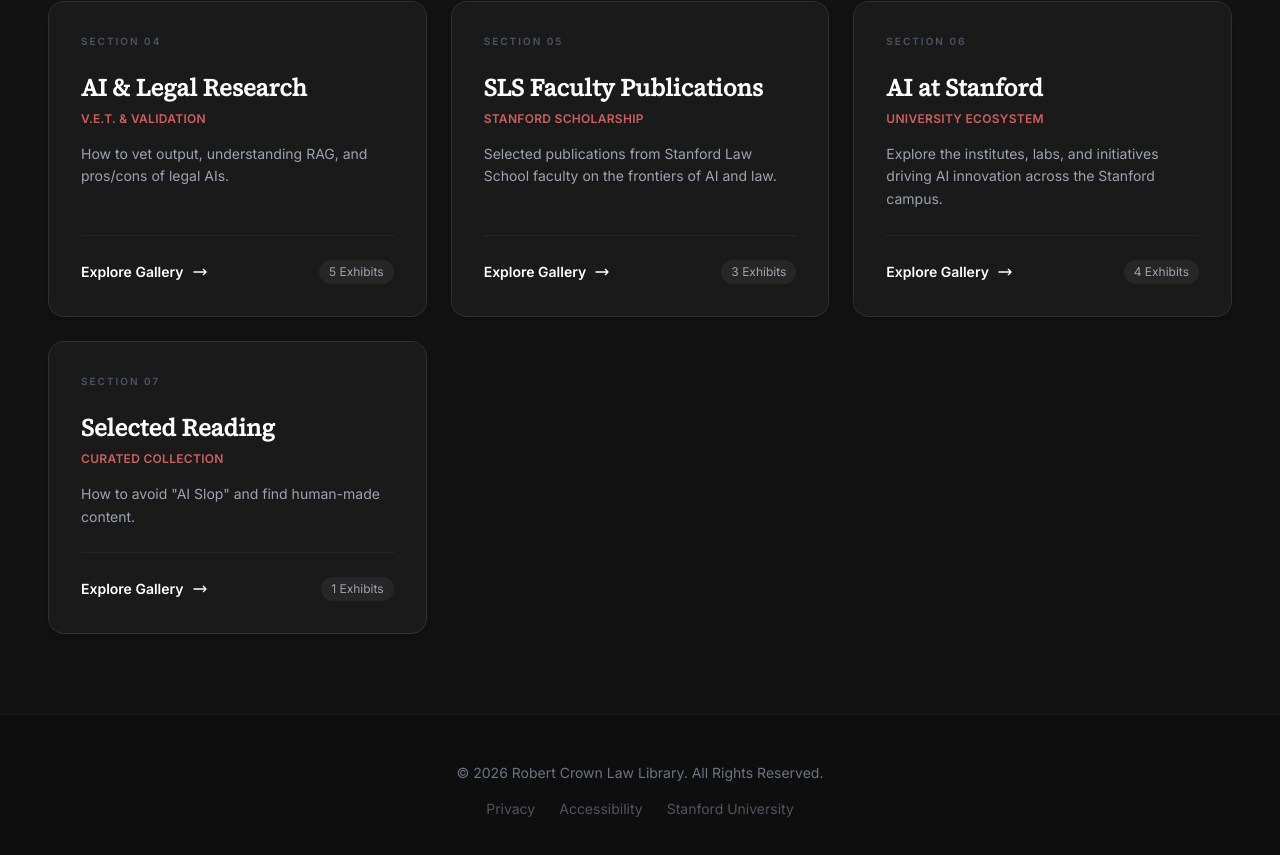
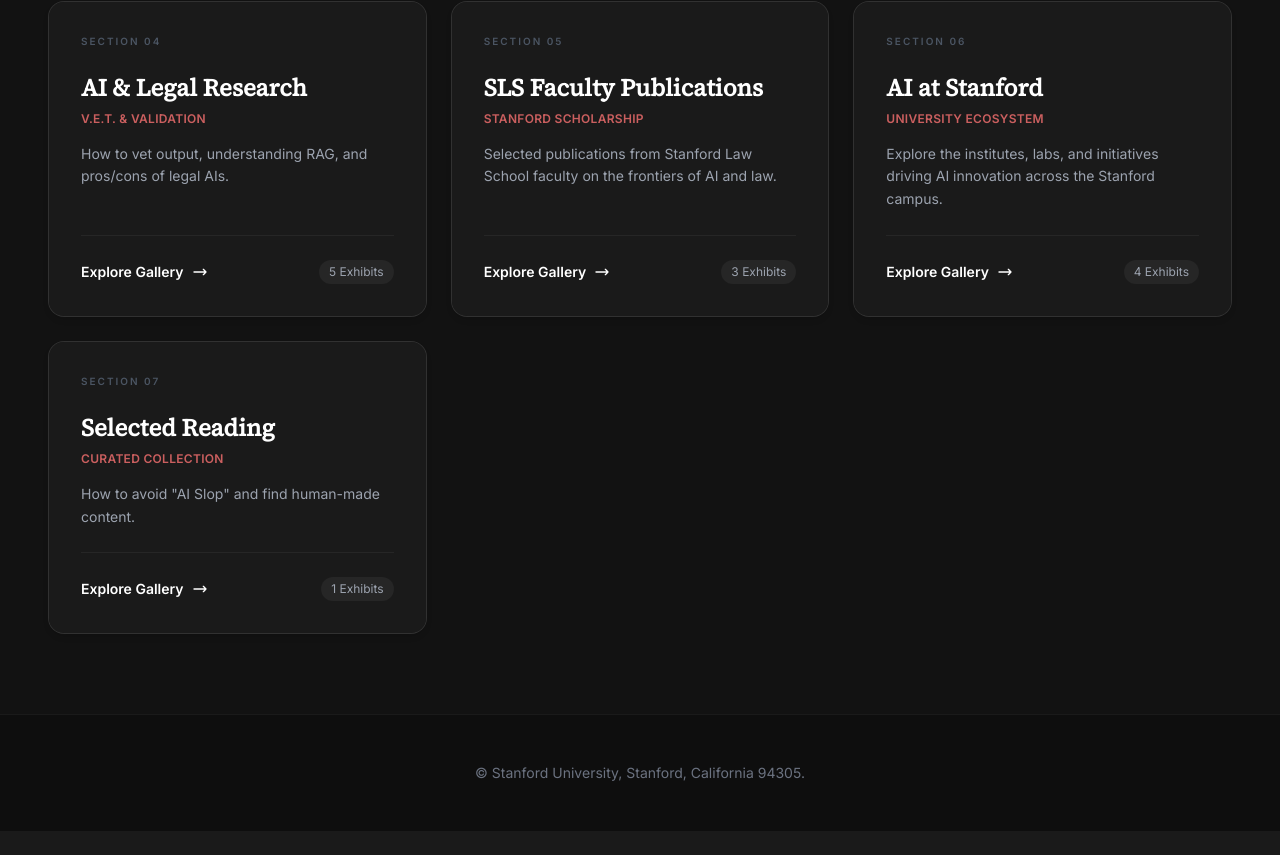
Before and after one commit to whuggins-RCLL/AI-at-the-Robert-Crown-Law-Library, a React (Vite) app: page / in a window 1280 px wide. Shown: the part 1296-2151 px from the top of the page. After the commit the page ends 2127 px from the top, so only its background shows below. Built offline with nearby package versions, Linux system fonts and the light colour scheme.

Commit message:
feat: Update footer copyright and attribution
Replaces the previous footer text with updated copyright information including the university and location. Removes specific links for privacy and accessibility from the footer, simplifying its content.

```diff
--- a/App.tsx
+++ b/App.tsx
@@ -300,12 +300,7 @@
 
       {/* Footer */}
       <footer className="relative z-10 py-12 text-center text-gray-500 text-sm border-t border-gray-200 dark:border-white/5 bg-gray-100 dark:bg-black/20">
-        <p>&copy; 2026 Robert Crown Law Library. All Rights Reserved.</p>
-        <div className="mt-4 flex justify-center space-x-6 opacity-70 items-center">
-           <span>Privacy</span>
-           <span>Accessibility</span>
-           <span>Stanford University</span>
-        </div>
+        <p>&copy; Stanford University, Stanford, California 94305.</p>
       </footer>
 
       {/* Overlays */}
```
